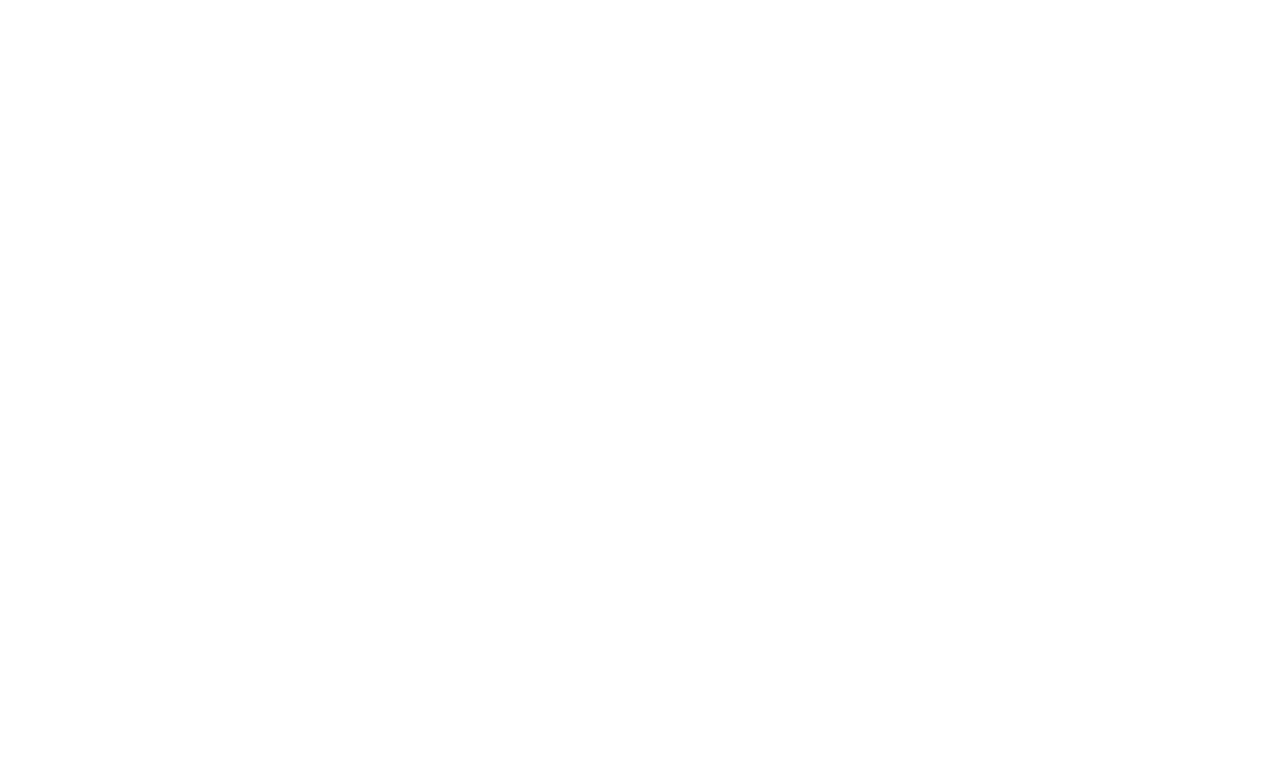
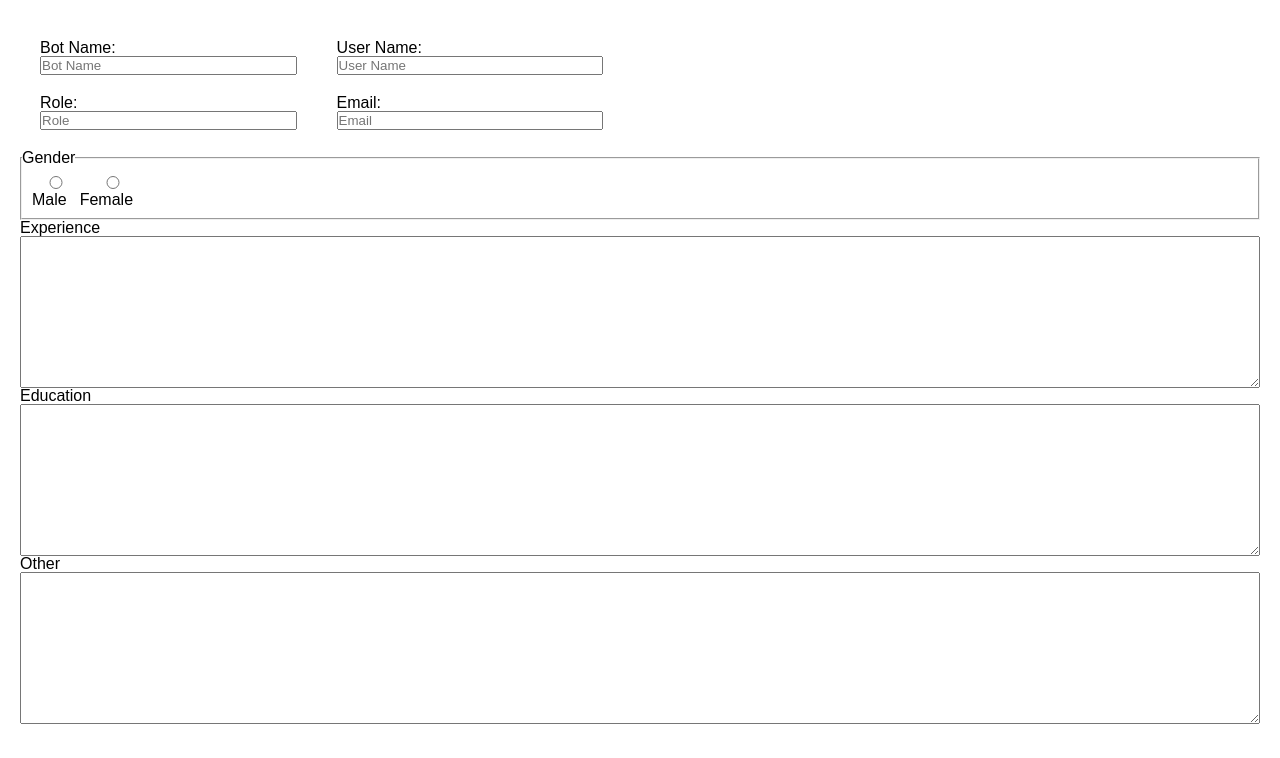
Before and after one commit to matand10/my-bot, a React (Create React App) app: page /create-bot in a window 1280 px wide. Before the commit this address had no page. Shown: the top 758 px of the page. Built offline with nearby package versions, Linux system fonts and the light colour scheme.

Commit message:
create bot-in progress

```diff
--- a/src/assets/style/basic/_helpers.scss
+++ b/src/assets/style/basic/_helpers.scss
@@ -1,5 +1,9 @@
 .flex {
     display: flex;
+}
+
+.column {
+    flex-direction: column;
 }
 
 .justify-space {
@@ -36,3 +40,7 @@
     width: 100%;
     height: 1px;
 }
+
+.pad-10px{
+    padding: 10px;
+}
--- /dev/null
+++ b/src/pages/create-bot.jsx
@@ -0,0 +1,84 @@
+import { useState } from "react"
+
+export const CreateBot = (props) => {
+    const { } = props
+    const [bot, setBot] = useState({
+        botName: '',
+        role: '',
+        userName: '',
+        email: '',
+        gender: '',
+        experience: '',
+        education: '',
+        other: ''
+    })
+
+    const onSubmit = () => {
+        console.log('submiting')
+    }
+    return (
+        <section className="create-bot pad-10px">
+            <form onSubmit={onSubmit} className="flex column pad-10px">
+                <div className="input-wrapper flex ">
+
+                    <div className="flex column pad-10px">
+
+                        <div className="pad-10px">
+                            <label htmlFor="bot-name">Bot Name:</label>
+                            <input type="text" placeholder="Bot Name" id="bot-name" />
+                        </div>
+
+                        <div className="pad-10px">
+                            <label htmlFor="role">Role:</label>
+                            <input type="text" placeholder="Role" id="role" />
+                        </div>
+
+                    </div>
+
+                    <div className="flex column pad-10px">
+                        <div className="pad-10px">
+                            <label htmlFor="user-name">User Name:</label>
+                            <input type="text" placeholder="User Name" id="user-name" />
+                        </div>
+
+                        <div className="pad-10px">
+                            <label htmlFor="email">Email:</label>
+                            <input type="text" placeholder="Email" id="email" />
+                        </div>
+                    </div>
+
+                </div>
+
+                <div>
+                    <fieldset>
+                        <legend>Gender</legend>
+                        <div className="flex pad-10px">
+                            <div>
+                                <input type="radio" id="male" name="gender" value="male" />
+                                <label htmlFor="male">Male</label>
+                            </div>
+
+                            <div>
+                                <input type="radio" id="female" name="gender" value="female" />
+                                <label htmlFor="female">Female</label>
+                            </div>
+                        </div>
+
+                    </fieldset>
+                </div>
+
+
+                <div className="flex column">
+                    <label htmlFor="">Experience</label>
+                    <textarea name="" id="" cols="30" rows="10"></textarea>
+
+                    <label htmlFor="">Education</label>
+                    <textarea name="" id="" cols="30" rows="10"></textarea>
+
+                    <label htmlFor="">Other</label>
+                    <textarea name="" id="" cols="30" rows="10"></textarea>
+                </div>
+            </form>
+        </section>
+    )
+}
--- a/src/routes.js
+++ b/src/routes.js
@@ -1,8 +1,13 @@
+import { CreateBot } from "./pages/create-bot";
 import { Dashboard } from "./pages/dashboard";
 
 export const routes = [
     {
         path: '/',
         component: <Dashboard />,
+    },
+    {
+        path: '/create-bot',
+        component: <CreateBot />,
     }
 ]
```
